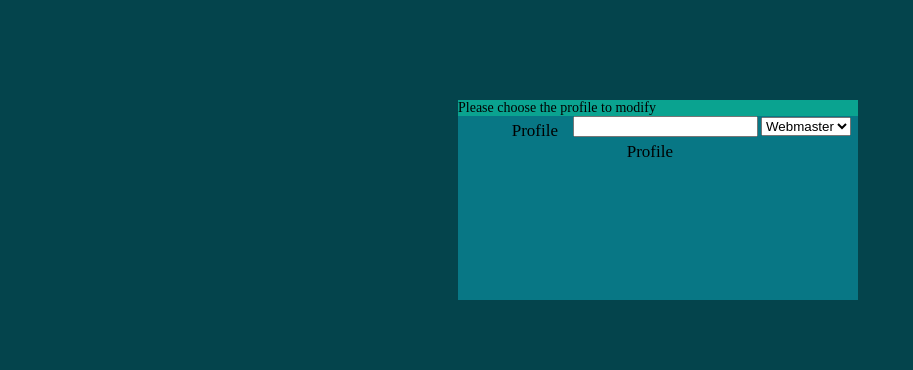
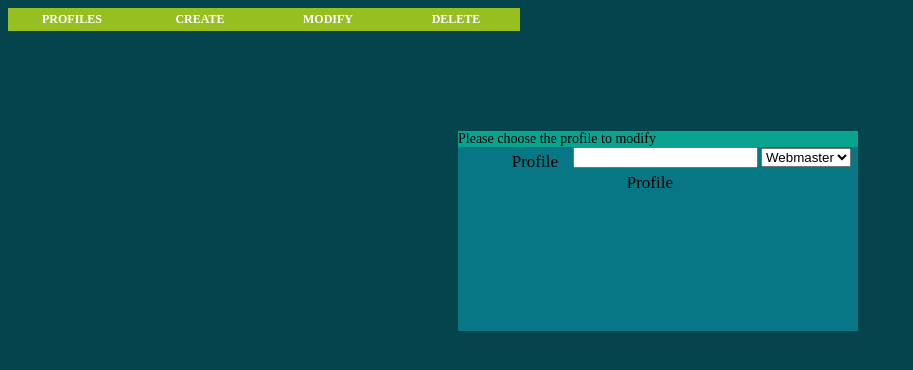
Before and after one commit to blumepurpur/Diary, a PHP site: page /ProfileUI.php in a window 1280 px wide. Shown: the top 370 px of the page, without its empty margins (0-913 px from the left). Run offline with PHP 8.4, Linux system fonts and the light colour scheme.

Commit message:
create a horizontal menu

```diff
--- a/ProfileUI.php
+++ b/ProfileUI.php
@@ -4,6 +4,15 @@
 <link rel="stylesheet" type="text/css" href="UI/profile.css" />
 </head>
 <body>
+<div align="center">
+<ul>
+<li><a href="#Profiles">Profiles</a></li>
+<li><a href="#Create">Create</a></li>
+<li><a href="#Modify">Modify</a></li>
+<li><a href="#Delete">Delete</a></li>
+</ul>
+
+</div>
 <div class="form">
 	<div class="header">
 	<!--  &nsb;-->
--- a/UI/profile.css
+++ b/UI/profile.css
@@ -62,3 +62,32 @@ a:hover {
 a:active {
     font-weight: bold;
 }
+
+/*bar*/
+ul
+{
+list-style-type:none;
+margin:0;
+padding:0;
+overflow:hidden;
+}
+li
+{
+float:left;
+}
+a:link,a:visited
+{
+display:block;
+width:120px;
+font-weight:bold;
+color:#FFFFFF;
+background-color:#98bf21;
+text-align:center;
+padding:4px;
+text-decoration:none;
+text-transform:uppercase;
+}
+a:hover,a:active
+{
+background-color:#7A991A;
+}
```
